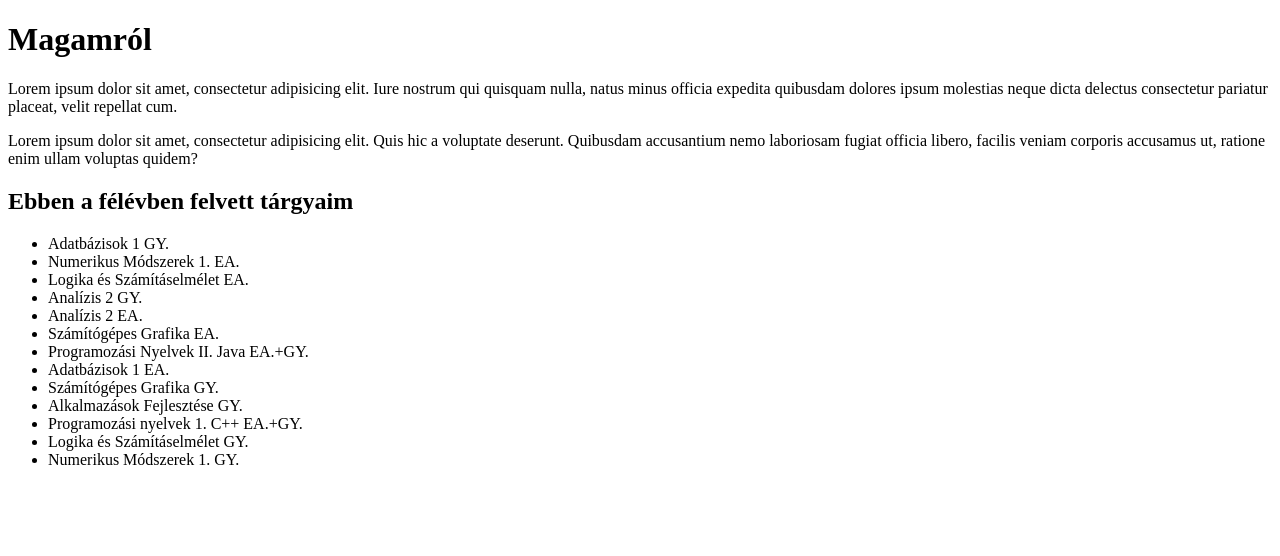
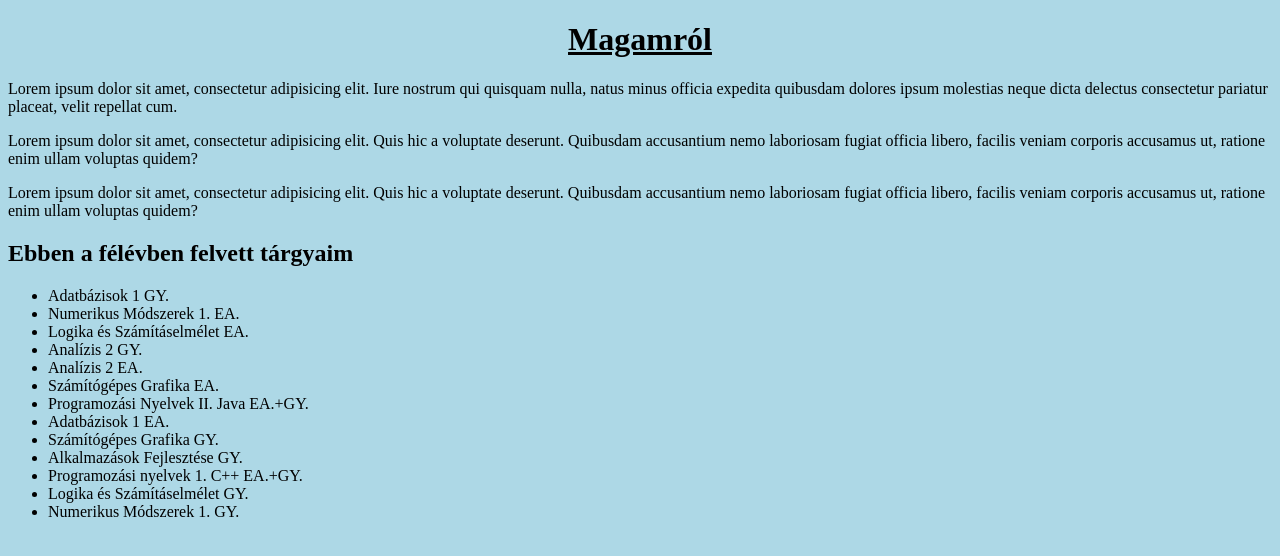
Before and after one commit to tamasfazekas/AlkFejl, a plain HTML site: page index.html in a window 1280 px wide. Drawn offline with Linux system fonts and the light colour scheme.

Commit message:
third-commit

```diff
--- a/index.html
+++ b/index.html
@@ -3,10 +3,12 @@
 <head>
     <meta charset="UTF-8">
     <title>bemutatkozas</title>
+    <link rel="stylesheet" href="style.css">
 </head>
 <body>
-    <p><h1>Magamról</h1></p>
-    <p>Lorem ipsum dolor sit amet, consectetur adipisicing elit. Iure nostrum qui quisquam nulla, natus minus officia expedita quibusdam dolores ipsum molestias neque dicta delectus consectetur pariatur placeat, velit repellat cum.</P:>
+    <h1>Magamról</h1>
+    <p>Lorem ipsum dolor <span>sit amet</span>, consectetur adipisicing elit. Iure nostrum qui quisquam nulla, natus minus officia expedita quibusdam dolores ipsum molestias neque dicta delectus consectetur pariatur placeat, velit repellat cum.</P:>
+    <p>Lorem ipsum dolor sit amet, consectetur <span>adipisicing</span> elit. Quis hic a voluptate deserunt. Quibusdam accusantium nemo laboriosam fugiat officia libero, facilis veniam corporis accusamus ut, ratione enim ullam voluptas quidem?</p>
     <p>Lorem ipsum dolor sit amet, consectetur adipisicing elit. Quis hic a voluptate deserunt. Quibusdam accusantium nemo laboriosam fugiat officia libero, facilis veniam corporis accusamus ut, ratione enim ullam voluptas quidem?</p>
 
     <h2>Ebben a félévben felvett tárgyaim</h2>
```
